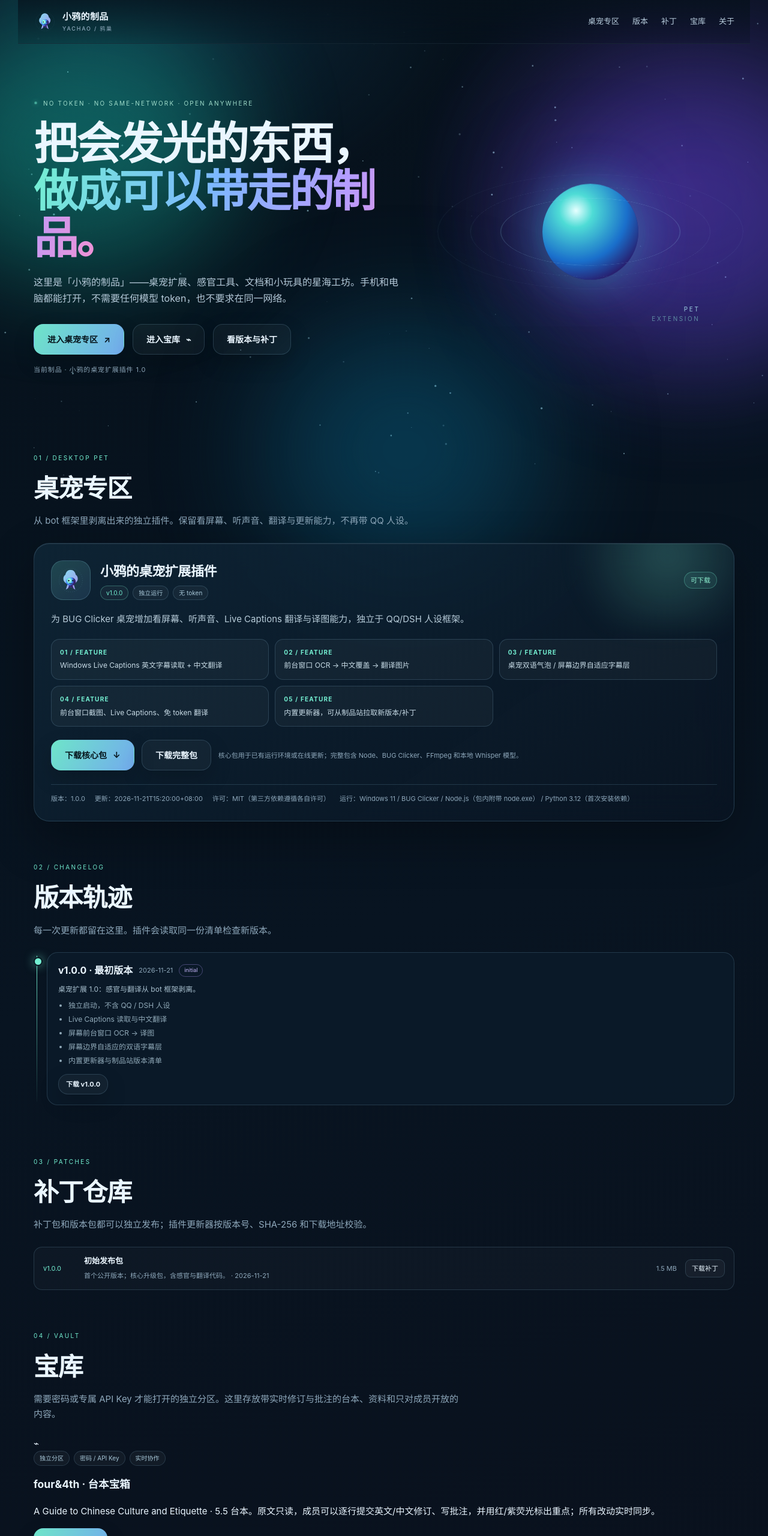
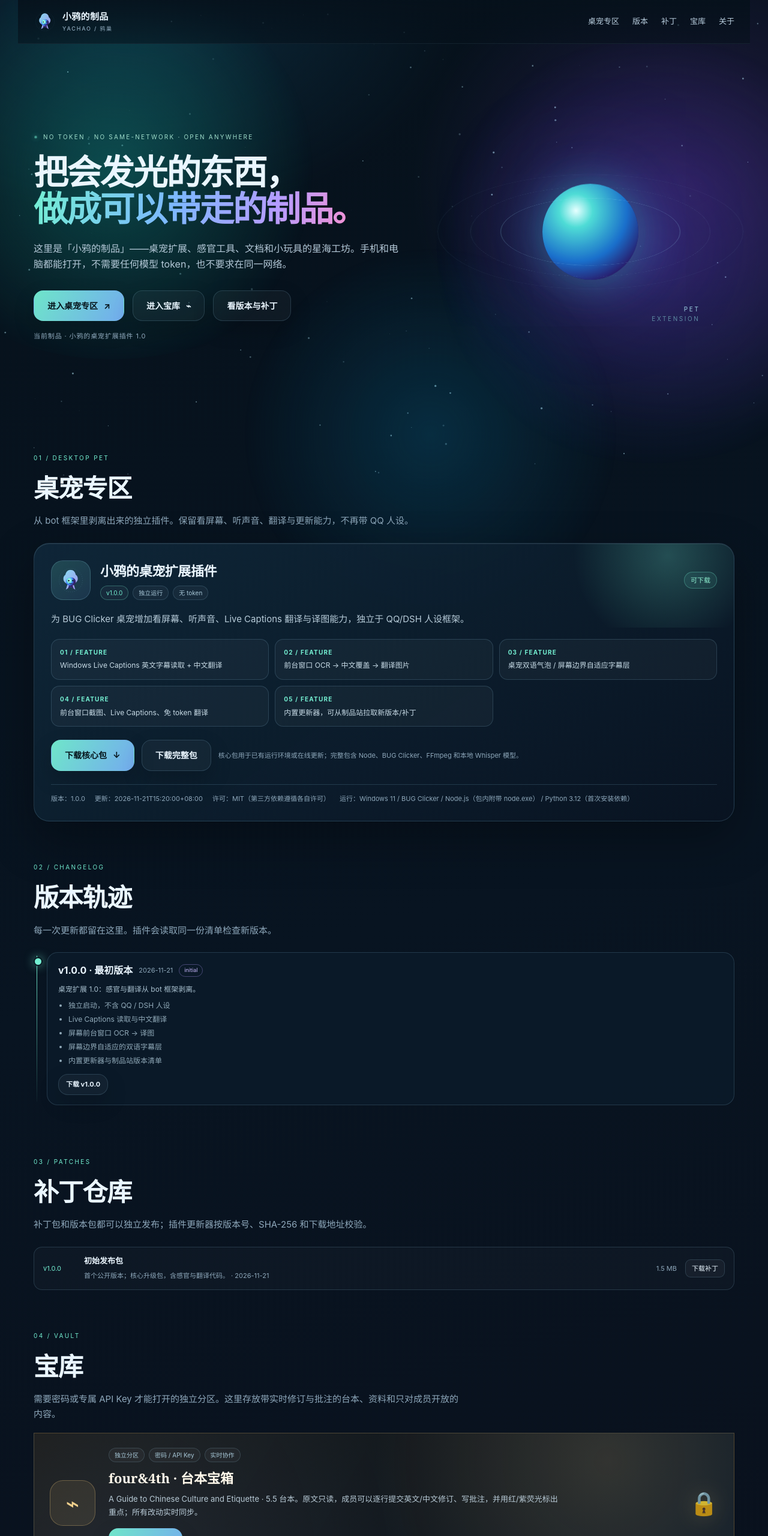
Before and after one commit to AguLonKing/xiaoya-crafts, a plain HTML site: page index.html in a window 1280 px wide. Shown: the top 2560 px of the page at 60% size. Drawn offline with Linux system fonts and the light colour scheme.

Commit message:
Update site layout for vault section

```diff
--- a/styles.css
+++ b/styles.css
@@ -7,11 +7,11 @@
 *{box-sizing:border-box}html{scroll-behavior:smooth}
 body{margin:0;background:radial-gradient(900px 600px at 18% 0%,#0c2b3c 0%,transparent 60%),radial-gradient(800px 700px at 90% 10%,#241b45 0%,transparent 58%),linear-gradient(165deg,var(--bg),#081421 50%,#0a101c);color:var(--text);font:15px/1.65 -apple-system,"Segoe UI","Microsoft YaHei",sans-serif;overflow-x:hidden}
 #stars{position:fixed;inset:0;width:100%;height:100%;z-index:-3;opacity:.75;pointer-events:none}
-.aurora{position:fixed;border-radius:50%;filter:blur(90px);opacity:.35;z-index:-2;pointer-events:none;animation:drift 16s ease-in-out infinite alternate}
-.a1{width:520px;height:420px;left:-120px;top:4%;background:#1ad9c0}.a2{width:520px;height:460px;right:-120px;top:18%;background:#684cff;animation-delay:-6s}.a3{width:420px;height:380px;left:34%;bottom:-160px;background:#0a7da8;animation-delay:-10s}
+.aurora{position:fixed;border-radius:50%;opacity:.5;z-index:-2;pointer-events:none;animation:drift 20s ease-in-out infinite alternate;will-change:transform;background:radial-gradient(circle at center,var(--aurora-color) 0%,transparent 68%)}
+.a1{width:760px;height:620px;left:-180px;top:-4%;--aurora-color:rgba(26,217,192,.55)}.a2{width:760px;height:660px;right:-180px;top:12%;--aurora-color:rgba(104,76,255,.5);animation-delay:-6s}.a3{width:620px;height:560px;left:30%;bottom:-220px;--aurora-color:rgba(10,125,168,.5);animation-delay:-10s}
 @keyframes drift{from{transform:translate3d(-20px,10px,0) scale(1)}to{transform:translate3d(30px,-20px,0) scale(1.12)}}
 a{color:inherit;text-decoration:none}
-.nav{position:sticky;top:0;z-index:20;display:flex;justify-content:space-between;align-items:center;gap:20px;max-width:1220px;margin:0 auto;padding:16px 26px;backdrop-filter:blur(18px);background:linear-gradient(180deg,rgba(6,17,27,.72),rgba(6,17,27,.18));border-bottom:1px solid rgba(160,220,255,.08)}
+.nav{position:sticky;top:0;z-index:20;display:flex;justify-content:space-between;align-items:center;gap:20px;max-width:1220px;margin:0 auto;padding:16px 26px;background:linear-gradient(180deg,rgba(6,17,27,.9),rgba(6,17,27,.55));border-bottom:1px solid rgba(160,220,255,.08)}
 .brand{display:flex;align-items:center;gap:10px;font-weight:700;letter-spacing:.02em}.brand img{width:38px;height:38px}.brand small{display:block;font-size:9px;letter-spacing:.2em;color:var(--muted);font-weight:500}
 .nav nav{display:flex;gap:22px;font-size:13px;color:#b8cddd}.nav nav a{transition:color .25s}.nav nav a:hover{color:var(--aqua)}
 main{max-width:1220px;margin:0 auto;padding:0 26px 80px}
@@ -21,7 +21,7 @@ main{max-width:1220px;margin:0 auto;padding:0 26px 80px}
 h1{font-size:clamp(38px,6vw,74px);line-height:1.06;letter-spacing:-.04em;margin:0 0 22px;font-weight:800}h1 em{font-style:normal;background:linear-gradient(110deg,var(--aqua),var(--blue) 42%,var(--violet) 72%,var(--pink));-webkit-background-clip:text;background-clip:text;color:transparent}
 .lead{color:#b5c9d8;max-width:620px;font-size:16px}
 .hero-actions{display:flex;gap:14px;flex-wrap:wrap;margin:30px 0 16px}
-.jelly{display:inline-flex;align-items:center;gap:10px;padding:13px 22px;border-radius:16px;border:1px solid var(--line);font-weight:650;font-size:14px;transition:transform .45s var(--jelly),box-shadow .35s,background .3s;background:rgba(255,255,255,.06);box-shadow:0 14px 35px rgba(0,0,0,.18);will-change:transform}
+.jelly{display:inline-flex;align-items:center;gap:10px;padding:13px 22px;border-radius:16px;border:1px solid var(--line);font-weight:650;font-size:14px;transition:transform .45s var(--jelly),box-shadow .35s,background .3s;background:rgba(255,255,255,.06);box-shadow:0 14px 35px rgba(0,0,0,.18)}
 .jelly:hover{transform:translateY(-3px) scale(1.035);box-shadow:0 18px 45px rgba(60,220,210,.16)}.jelly:active{transform:scale(.96)}
 .jelly.primary{background:linear-gradient(120deg,rgba(116,240,210,.95),rgba(124,184,255,.92));color:#06151c;border-color:transparent}
 .jelly.ghost{background:rgba(255,255,255,.035)}
@@ -34,8 +34,8 @@ h1{font-size:clamp(38px,6vw,74px);line-height:1.06;letter-spacing:-.04em;margin:
 @keyframes spin{to{transform:rotateX(68deg) rotateZ(360deg)}}
 .orb-label{position:absolute;bottom:36px;right:12%;font-size:10px;letter-spacing:.26em;color:#9ccfe0;text-align:right}.orb-label span{color:#5f8ba3}
 .section{padding:58px 0 10px}.section-head{max-width:720px;margin-bottom:24px}.kicker{font-size:10px;letter-spacing:.24em;color:var(--aqua);margin-bottom:8px}.section h2{font-size:clamp(28px,3.4vw,42px);margin:0 0 8px;letter-spacing:-.03em}.section-head p{color:var(--muted);margin:0}
-.plugin-card{position:relative;overflow:hidden;border-radius:26px;padding:28px;background:linear-gradient(145deg,rgba(16,40,58,.78),rgba(9,20,34,.74));border:1px solid var(--line);box-shadow:0 30px 80px rgba(0,0,0,.3),inset 0 1px 0 rgba(255,255,255,.08);backdrop-filter:blur(24px)}
-.plugin-glow{position:absolute;width:420px;height:240px;right:-100px;top:-100px;background:radial-gradient(circle,rgba(116,240,210,.24),transparent 65%);filter:blur(20px);pointer-events:none}
+.plugin-card{position:relative;overflow:hidden;border-radius:26px;padding:28px;background:linear-gradient(145deg,rgba(16,40,58,.9),rgba(9,20,34,.86));border:1px solid var(--line);box-shadow:0 30px 80px rgba(0,0,0,.3),inset 0 1px 0 rgba(255,255,255,.08)}
+.plugin-glow{position:absolute;width:420px;height:240px;right:-100px;top:-100px;background:radial-gradient(circle,rgba(116,240,210,.24),transparent 65%);pointer-events:none}
 .plugin-top{display:flex;align-items:center;gap:16px;position:relative}.plugin-mark{width:66px;height:66px;border-radius:20px;background:linear-gradient(145deg,rgba(116,240,210,.18),rgba(124,184,255,.12));border:1px solid rgba(160,230,255,.18);display:grid;place-items:center}.plugin-mark img{width:48px}
 .plugin-title h3{margin:0 0 5px;font-size:22px;letter-spacing:-.02em}.pills{display:flex;gap:7px;flex-wrap:wrap}.pill{font-size:10px;color:#a8c8d8;border:1px solid var(--line);background:rgba(255,255,255,.04);padding:3px 9px;border-radius:999px}.pill.version{color:var(--aqua);border-color:rgba(116,240,210,.3)}
 .plugin-state{margin-left:auto;font-size:11px;color:#8ef0d1;border:1px solid rgba(116,240,210,.3);border-radius:999px;padding:4px 10px;background:rgba(116,240,210,.08)}
@@ -50,8 +50,18 @@ h1{font-size:clamp(38px,6vw,74px);line-height:1.06;letter-spacing:-.04em;margin:
 .v-card p{color:#a9c0cf;font-size:12px;margin:8px 0}.v-changes{margin:8px 0 0;padding-left:17px;color:#91aab9;font-size:12px}.v-changes li{margin:3px 0}
 .patch-list{display:grid;gap:10px}.patch-row{display:flex;align-items:center;gap:14px;flex-wrap:wrap;border:1px solid var(--line);background:rgba(255,255,255,.025);border-radius:14px;padding:12px 15px;transition:transform .35s var(--smooth),background .3s}.patch-row:hover{transform:translateY(-2px);background:rgba(255,255,255,.05)}
 .patch-id{font-size:11px;color:var(--aqua);min-width:54px}.patch-main{flex:1;min-width:220px}.patch-main strong{font-size:13px;display:block}.patch-main span{font-size:11px;color:var(--muted)}.patch-size{font-size:11px;color:var(--muted)}.patch-dl{font-size:11px;border:1px solid var(--line);padding:5px 10px;border-radius:9px;background:rgba(255,255,255,.04)}
-.about-grid{display:grid;grid-template-columns:repeat(3,1fr);gap:12px}.glass{border:1px solid var(--line);border-radius:18px;padding:18px;background:rgba(13,31,47,.5);backdrop-filter:blur(16px)}.glass strong{font-size:14px;color:var(--aqua)}.glass p{font-size:12px;color:#9fb6c6;margin:7px 0 0}
+.about-grid{display:grid;grid-template-columns:repeat(3,1fr);gap:12px}.glass{border:1px solid var(--line);border-radius:18px;padding:18px;background:linear-gradient(145deg,rgba(16,40,58,.72),rgba(9,20,34,.62))}.glass strong{font-size:14px;color:var(--aqua)}.glass p{font-size:12px;color:#9fb6c6;margin:7px 0 0}
 .footer{max-width:1220px;margin:0 auto;padding:24px 26px 40px;display:flex;justify-content:space-between;color:#688498;font-size:11px;border-top:1px solid rgba(160,220,255,.08)}.footer a{color:var(--aqua)}
 .reveal{opacity:0;transform:translateY(18px);transition:opacity .8s var(--smooth),transform .8s var(--smooth)}.reveal.in{opacity:1;transform:none}
-@media(max-width:900px){.hero{grid-template-columns:1fr;min-height:auto;padding-top:40px}.hero-orb{height:280px;order:-1}.feature-grid,.about-grid{grid-template-columns:1fr}.plugin-top{align-items:flex-start;flex-wrap:wrap}.plugin-state{margin-left:0}.nav nav{gap:12px;font-size:12px}.brand small{display:none}}
+@media(max-width:900px){.hero{grid-template-columns:1fr;min-height:auto;padding-top:40px}.hero-orb{height:280px;order:-1}.feature-grid,.about-grid{grid-template-columns:1fr}.plugin-top{align-items:flex-start;flex-wrap:wrap}.plugin-state{margin-left:0}.nav nav{gap:12px;font-size:12px}.brand small{display:none}.aurora{animation:none;opacity:.38}}
 @media(max-width:520px){main{padding:0 16px 60px}.nav{padding:12px 16px}.nav nav a:nth-child(3){display:none}.hero-actions .jelly{width:100%;justify-content:center}h1{font-size:42px}}
+@media(prefers-reduced-motion:reduce){.aurora,.dot,.hero-orb,.orb-ring,.reveal{animation:none!important;transition:none!important}.reveal{opacity:1;transform:none}}
+
+.vault-section .section-head{margin-bottom:18px}
+.vault-teaser{display:flex;align-items:center;gap:22px;flex-wrap:wrap;padding:24px 26px;border:1px solid rgba(230,190,120,.28);background:linear-gradient(120deg,rgba(30,25,18,.82),rgba(13,28,42,.85));position:relative;overflow:hidden}
+.vault-teaser:before{content:"";position:absolute;inset:0;background:radial-gradient(circle at 82% 20%,rgba(230,190,120,.16),transparent 40%),radial-gradient(circle at 10% 90%,rgba(124,184,255,.10),transparent 50%);pointer-events:none}
+.vault-teaser-mark{width:76px;height:76px;border-radius:22px;display:grid;place-items:center;font-size:38px;color:#f0cf8c;background:rgba(230,190,120,.10);border:1px solid rgba(230,190,120,.32);position:relative;flex:0 0 auto}
+.vault-teaser-body{position:relative;flex:1;min-width:260px}.vault-teaser-body h3{font-size:22px;margin:8px 0 7px;font-family:Georgia,"Songti SC",serif;color:#fff8ea}.vault-teaser-body p{color:#b9cbd7;font-size:13px;max-width:760px;margin:0 0 16px}
+.vault-teaser-lock{position:relative;font-size:38px;opacity:.8;filter:drop-shadow(0 0 18px rgba(230,190,120,.3))}
+@media(max-width:600px){.vault-teaser{padding:20px 18px;gap:14px}.vault-teaser-mark{width:56px;height:56px;font-size:28px;border-radius:16px}.vault-teaser-lock{display:none}.vault-teaser-body h3{font-size:19px}}
+.hero h1{font-size:clamp(34px,4.5vw,60px);max-width:680px}
```
